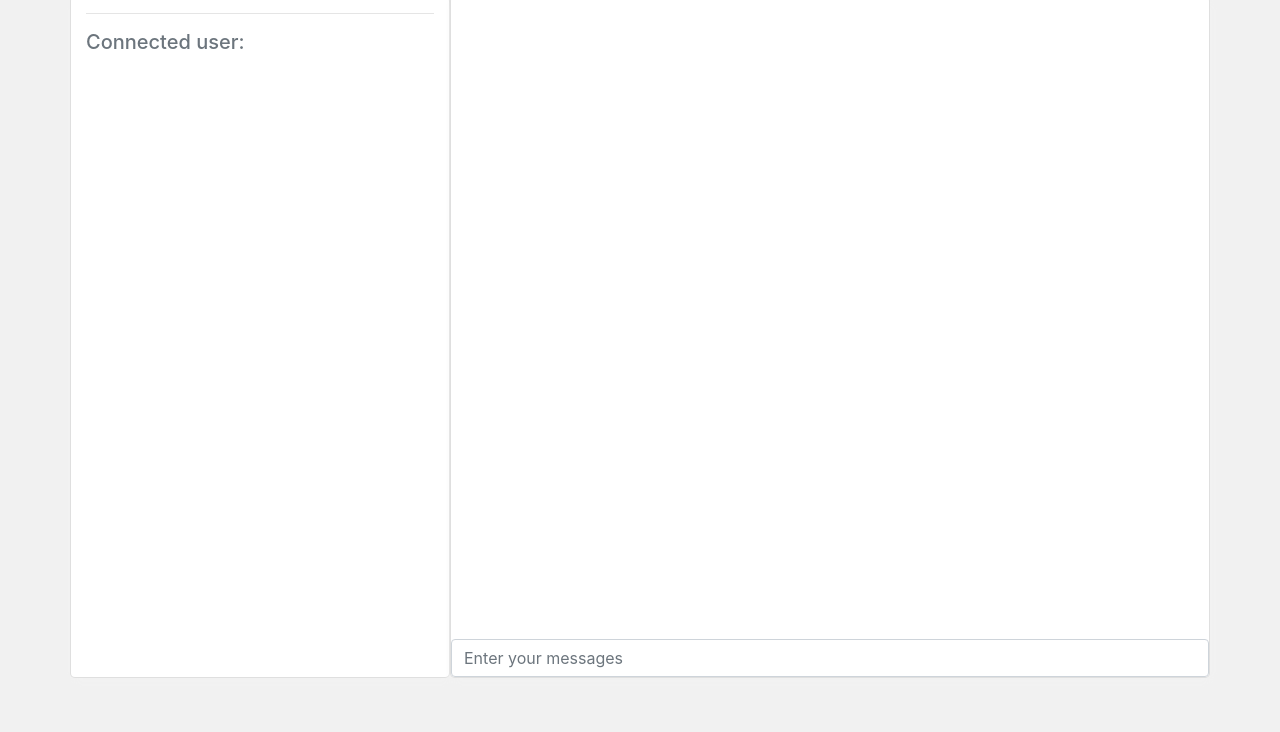
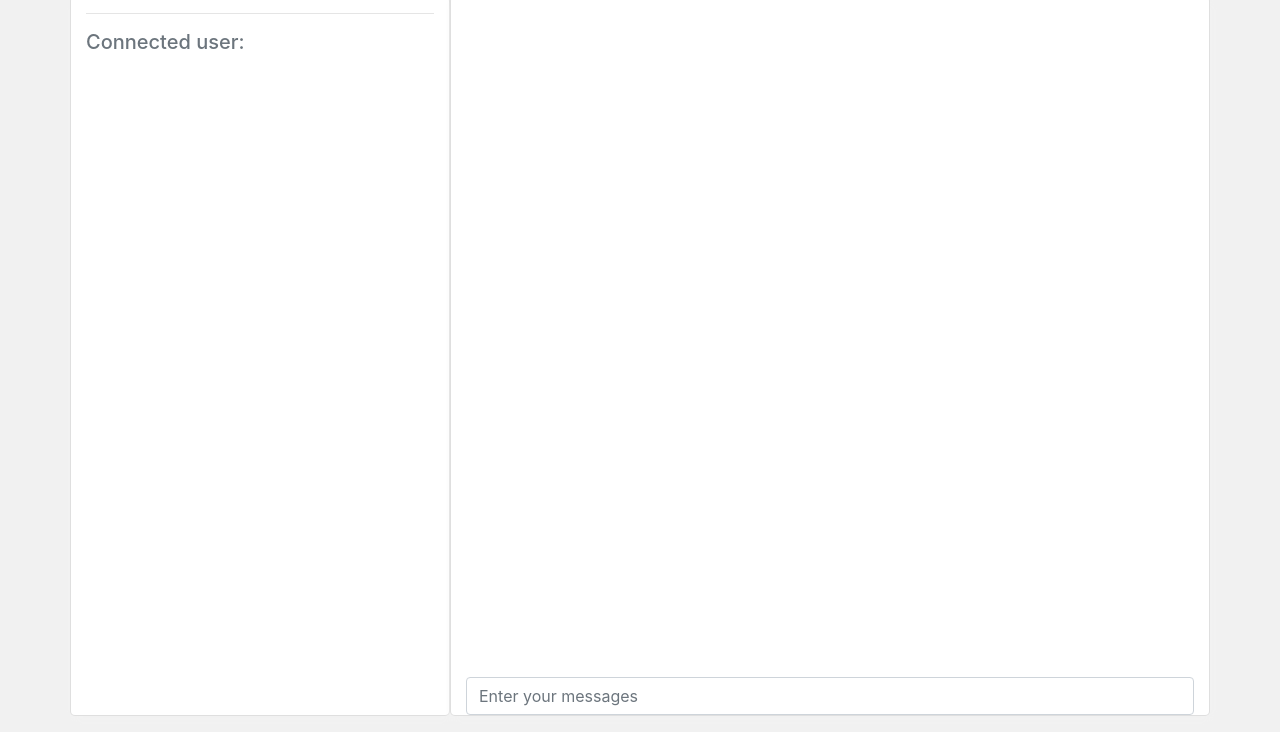
Before and after one commit to hamzagh1998/ChatRanger, a website: page room.html in a window 1280 px wide. Shown: the part 68-800 px from the top of the page. Drawn offline with nearby package versions, Linux system fonts and the light colour scheme; no server answers.

Commit message:
fix message-input position

```diff
--- a/public/css/style.css
+++ b/public/css/style.css
@@ -42,10 +42,7 @@ span {
 }
 
 #msg-form {
-  position: absolute;
   width: 100%;
-  bottom: 0;
-  right: 0;
 }
 
 .msg {
```
